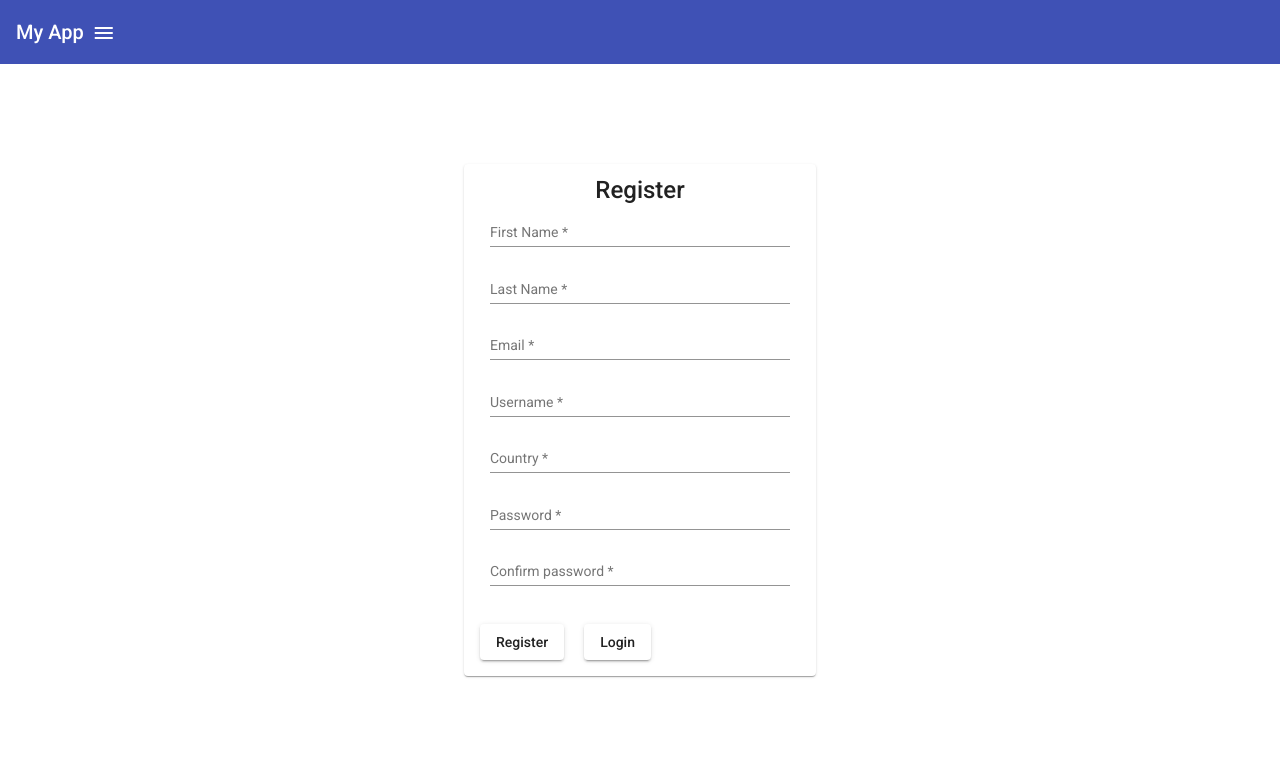
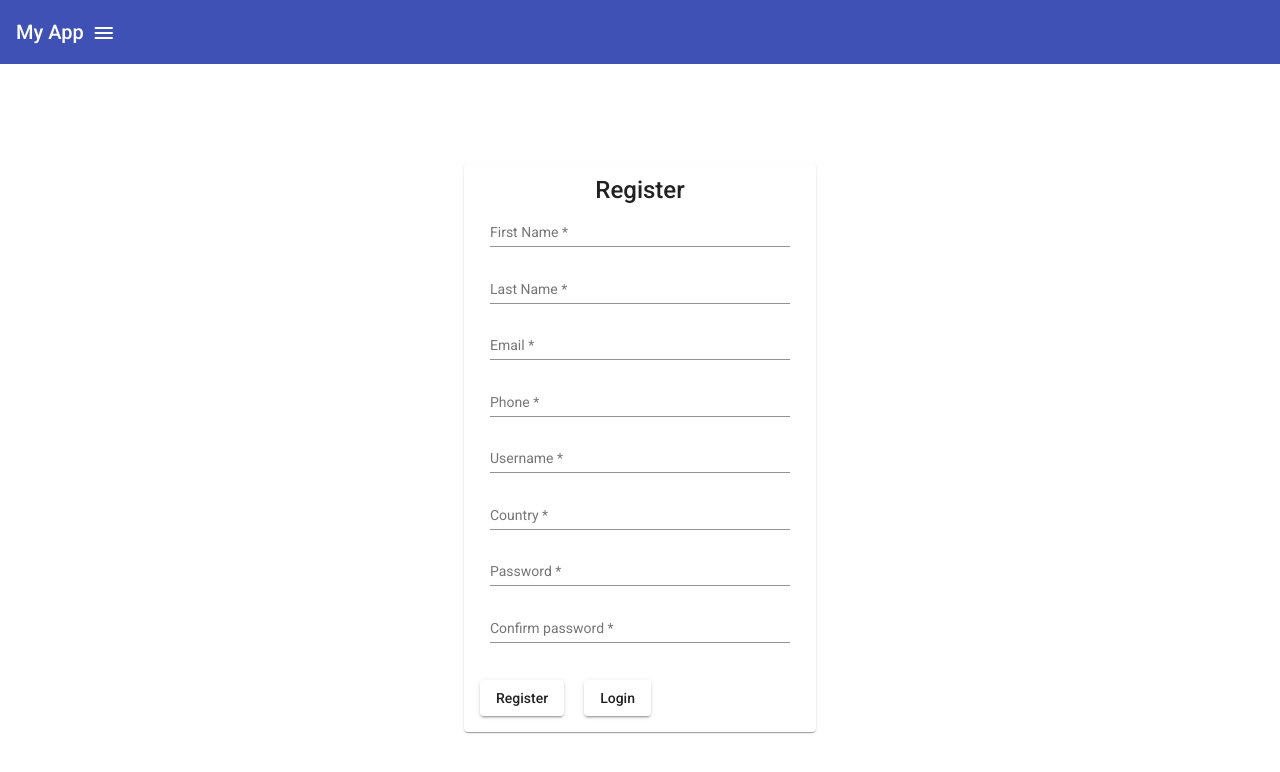
Before and after one commit to Tar-Abg/hackMeOut, an Angular app: page /auth/register in a window 1280 px wide. Shown: the top 772 px of the page. Built offline with nearby package versions, Linux system fonts and the light colour scheme.

Commit message:
Coordinated some fields to the api

```diff
--- a/src/app/components/login/login.component.html
+++ b/src/app/components/login/login.component.html
@@ -6,21 +6,21 @@
         <div>
           <mat-form-field>
             <input
-              type="text"
+              type="email"
               matInput
-              placeholder="Username"
+              placeholder="Email"
               required
-              formControlName="username"
+              formControlName="email"
             />
             <mat-error>
-              Please provide a valid Username
+              Please provide a valid Email
             </mat-error>
           </mat-form-field>
         </div>
         <div>
           <mat-form-field>
             <input
-              type="text"
+              type="password"
               matInput
               placeholder="Password"
               required
--- a/src/app/components/login/login.component.ts
+++ b/src/app/components/login/login.component.ts
@@ -23,7 +23,7 @@ export class LoginComponent implements OnInit {
 
   initializeForm(): void {
     this.loginForm = this.formBuilder.group({
-      username: ['', Validators.required],
+      email: ['', Validators.required],
       password: ['', Validators.required],
     });
   }
--- a/src/app/components/register/register.component.html
+++ b/src/app/components/register/register.component.html
@@ -9,7 +9,7 @@
             matInput
             placeholder="First Name"
             required
-            formControlName="firstname"
+            formControlName="firstName"
           />
           <mat-error>
             Please provide a valid First Name
@@ -23,7 +23,7 @@
             matInput
             placeholder="Last Name"
             required
-            formControlName="lastname"
+            formControlName="lastName"
           />
           <mat-error>
             Please provide a valid Last Name
@@ -48,11 +48,26 @@
       <div>
         <mat-form-field>
           <input
+            type="email"
+            matInput
+            placeholder="Phone"
+            required
+            formControlName="phone"
+            email
+          />
+          <mat-error>
+            Please provide a valid Phone number
+          </mat-error>
+        </mat-form-field>
+      </div>
+      <div>
+        <mat-form-field>
+          <input
             type="text"
             matInput
             placeholder="Username"
             required
-            formControlName="username"
+            formControlName="userName"
           />
           <mat-error>
             Please provide a valid Username
@@ -76,7 +91,7 @@
       <div>
         <mat-form-field>
           <input
-            type="text"
+            type="password"
             matInput
             placeholder="Password"
             required
@@ -90,11 +105,11 @@
       <div>
         <mat-form-field>
           <input
-            type="text"
+            type="password"
             matInput
             placeholder="Confirm password"
             required
-            formControlName="confirmpassword"
+            formControlName="confirmPassword"
           />
           <mat-error>
             Please provide a valid Confirm password
--- a/src/app/components/register/register.component.ts
+++ b/src/app/components/register/register.component.ts
@@ -23,13 +23,14 @@ export class RegisterComponent implements OnInit {
 
   initializeForm(): void {
     this.registerForm = this.formBuilder.group({
-      firstname: ['', Validators.required],
-      lastname: ['', Validators.required],
+      firstName: ['', Validators.required],
+      lastName: ['', Validators.required],
       email: ['', Validators.required],
-      username: ['', Validators.required],
+      userName: ['', Validators.required],
       password: ['', Validators.required],
-      confirmpassword: ['', Validators.required],
-      country: ['', Validators.required]
+      confirmPassword: ['', Validators.required],
+      country: ['', Validators.required],
+      phone: ['', Validators.required]
     });
   }
 
--- a/src/app/services/http-service.service.ts
+++ b/src/app/services/http-service.service.ts
@@ -13,11 +13,11 @@ export class HttpServiceService {
   constructor(private http: HttpClient) { }
 
   register(data: RegisterData): Observable<Observable<any>>{
-    return this.http.post<Observable<any>>(this.apiUrl + 'register', data);
+    return this.http.post<Observable<any>>(this.apiUrl + 'Account/register', data);
   }
 
   login(data: LoginForm): Observable<any> {
-    return this.http.post<Observable<any>>(this.apiUrl + 'login', data);
+    return this.http.post<Observable<any>>(this.apiUrl + 'Account/authenticate', data);
   }
 
   getBanksOffers(): Observable<any>{
```
